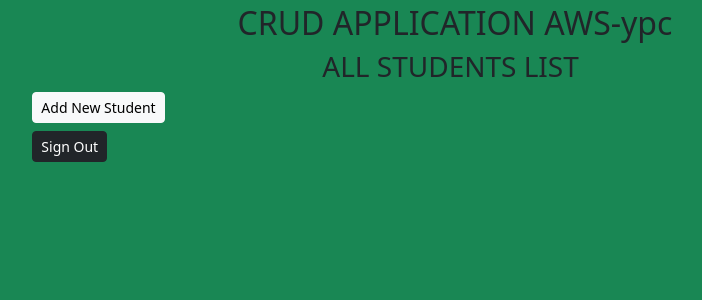
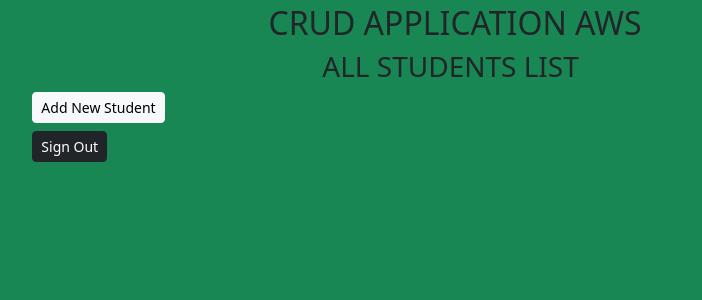
Before and after one commit to yogeshGit11/github-automation-aws, a Django app: page /AllData/ in a window 1280 px wide. Shown: the top 300 px of the page, without its empty margins (185-887 px from the left). Run offline with Django 4.2, Linux system fonts and the light colour scheme; the visitor is signed in with stand-in values (Sample User, id 1); data that the repository does not hold is empty; some libraries are stand-ins or nearby versions.

Commit message:
updated Alldata.html

```diff
--- a/myapp/templates/web/content/AllData.html
+++ b/myapp/templates/web/content/AllData.html
@@ -17,7 +17,7 @@
         {% endif %}
     </div>
 
-    <h2 class="text-center alert-warning mt-1">CRUD APPLICATION AWS-ypc</h2>
+    <h2 class="text-center alert-warning mt-1">CRUD APPLICATION AWS</h2>
         <div class="col-sm-11">
             <h3 class="text-center alert-primary offset-1">ALL STUDENTS LIST</h3>
         </div>
```
